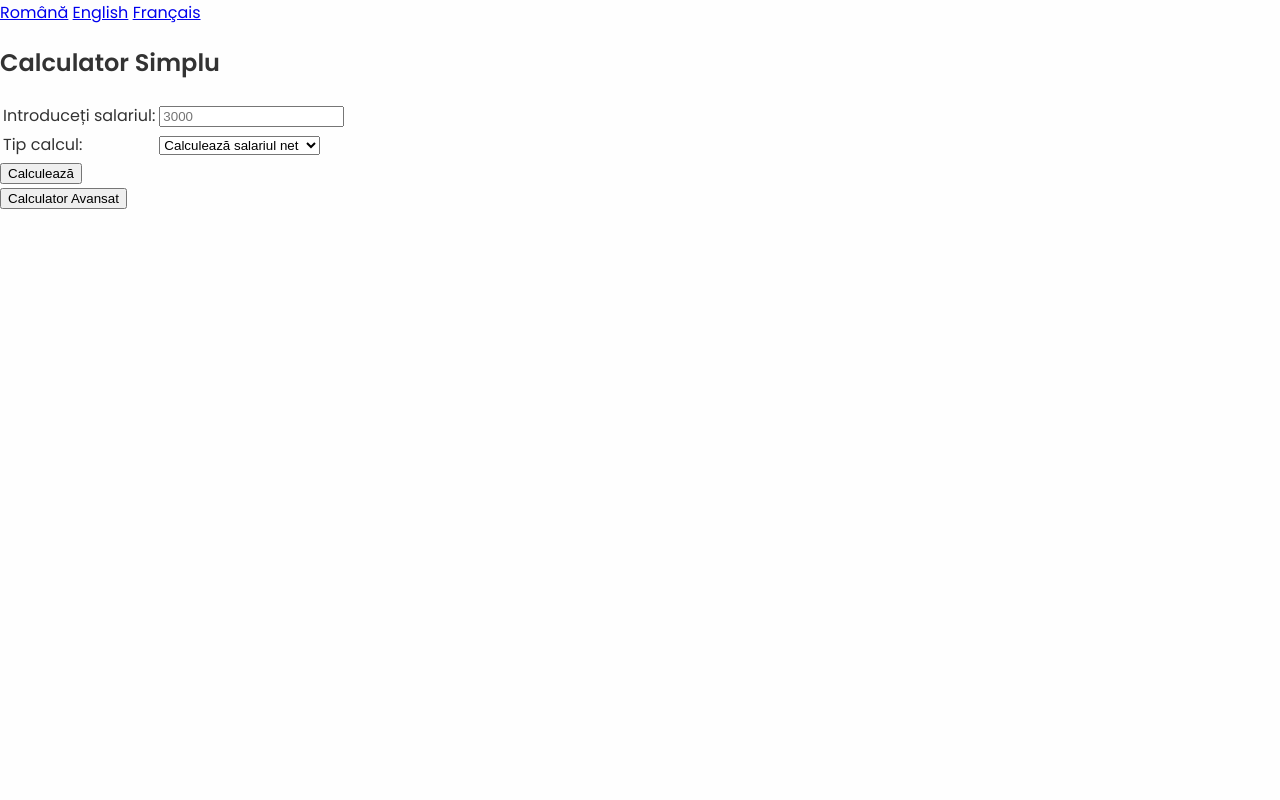
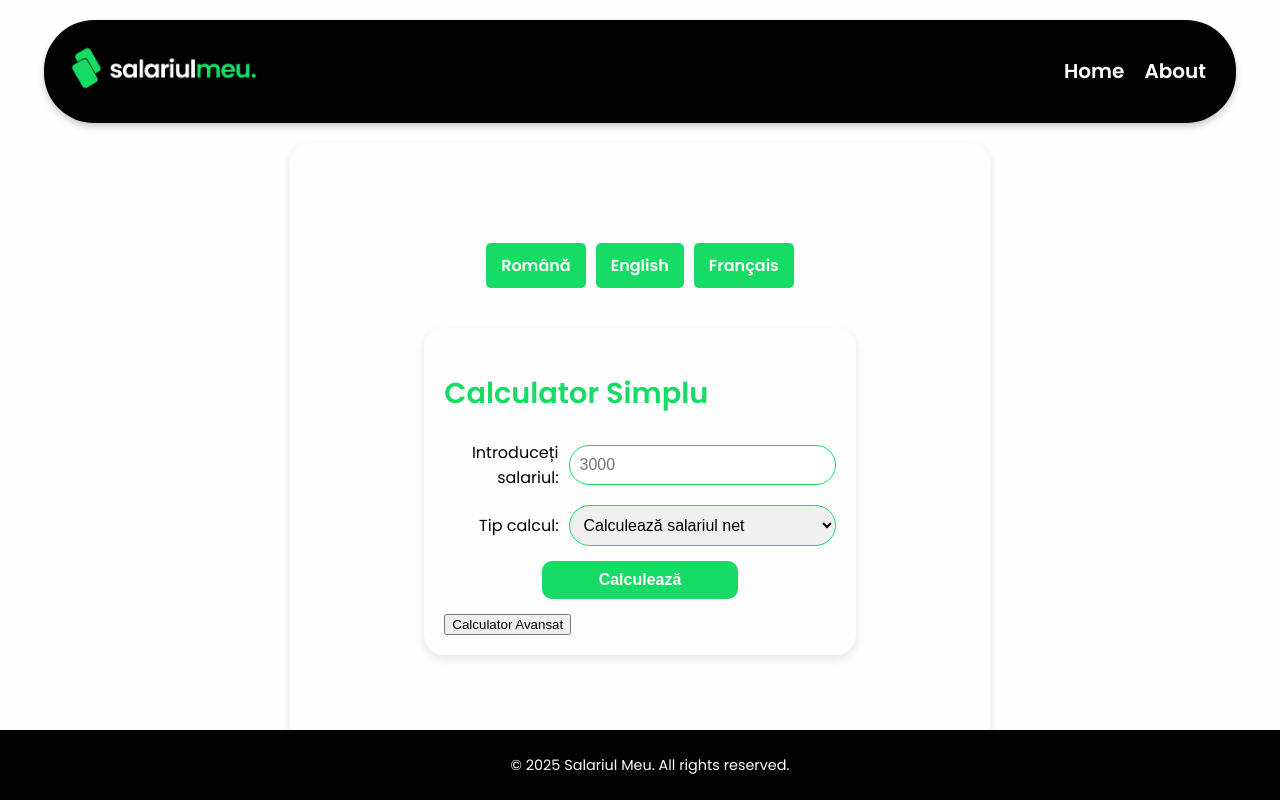
Before and after one commit to davidlinca/salariulmeu, a Flask app: page /calculator.html in a window 1280 px wide. Run offline with Flask 3, Linux system fonts and the light colour scheme.

Commit message:
Calculator page

```diff
--- a/project/static/styles.css
+++ b/project/static/styles.css
@@ -49,14 +49,14 @@ nav ul li {
 
 nav ul li a {
   text-decoration: none;
-  color: #16db65;
+  color: #fefefe;
   font-size: 20px;
   font-weight: bold;
   transition: color 0.3s ease;
 }
 
 nav ul li a:hover {
-  color: #fefefe;
+  color: #16db65;
 }
 
 .language-form {
@@ -116,7 +116,7 @@ main {
 
 .text-section p {
   font-size: 1.2em;
-  color: #020202;
+  color: #5d5d5d;
   margin-bottom: 20px;
 }
 
@@ -188,13 +188,13 @@ footer {
   left: 0;
 }
 
-/* Evidențiere link activ în meniul de navigare */
 nav ul li a.active {
   color: #16db65;
   font-weight: bold;
   text-decoration: underline;
 }
 
+/* about.html */
 .about-page main {
   padding: 20px;
   display: flex;
@@ -238,3 +238,156 @@ nav ul li a.active {
 .about-page section ul li::marker {
   color: #16db65; /* Bulina verde */
 }
+
+/* /calculator.html */
+.calculator-container {
+  display: flex;
+  flex-direction: column;
+  align-items: center;
+  gap: 20px;
+  width: 90%;
+  max-width: 500px;
+  margin: 20px auto;
+  padding: 100px;
+  background-color: #fefefe;
+  border-radius: 20px;
+  box-shadow: 0 4px 10px rgba(0, 0, 0, 0.1);
+}
+
+.calculator-content {
+  display: flex;
+  flex-direction: column;
+  align-items: center;
+  gap: 20px;
+  width: 100%;
+}
+
+.language-buttons {
+  display: flex;
+  gap: 10px;
+  margin-bottom: 20px;
+}
+
+.language-buttons .btn {
+  text-decoration: none;
+  padding: 10px 15px;
+  border-radius: 5px;
+  background-color: #16db65;
+  color: #fefefe;
+  font-weight: bold;
+  transition: background-color 0.3s ease;
+}
+
+.language-buttons .btn:hover {
+  background-color: #058c42;
+}
+
+.calculator-section {
+  flex: 1;
+  display: flex;
+  flex-direction: column;
+  align-items: flex-start;
+  gap: 15px;
+  padding: 20px;
+  background-color: #fefefe;
+  border-radius: 20px;
+  box-shadow: 0 4px 10px rgba(0, 0, 0, 0.1);
+  max-width: 600px;
+}
+
+.calculator-section h2 {
+  font-size: 1.8em;
+  color: #16db65;
+  margin-bottom: 10px;
+  text-align: center;
+}
+
+.calculator-section form {
+  width: 100%;
+  display: flex;
+  flex-direction: column;
+  gap: 15px;
+}
+
+.calculator-section form div {
+  display: flex;
+  flex-direction: row;
+  align-items: center;
+  gap: 10px;
+}
+
+.calculator-section form label {
+  font-size: 1em;
+  color: #020202;
+  flex-basis: 30%;
+  text-align: right;
+}
+
+.calculator-section form input,
+.calculator-section form select {
+  padding: 10px;
+  font-size: 1em;
+  border: 1px solid #16db65;
+  border-radius: 50px;
+  flex-basis: 70%;
+  box-sizing: border-box;
+}
+
+.calculator-section form button {
+  padding: 10px;
+  font-size: 1em;
+  border: none;
+  border-radius: 10px;
+  background-color: #16db65;
+  color: #fefefe;
+  font-weight: bold;
+  cursor: pointer;
+  transition: background-color 0.3s ease;
+  align-self: center;
+  width: 50%;
+}
+
+.calculator-section form button:hover {
+  background-color: #058c42;
+}
+
+.result {
+  flex: 1;
+  text-align: center;
+  padding: 20px;
+  border-radius: 50px;
+  background-color: #16db65;
+  color: #fefefe;
+  font-size: 1.5em;
+  margin-top: 10px;
+  width: 100%;
+  max-width: auto;
+  box-shadow: 0 4px 10px rgba(0, 0, 0, 0.1);
+}
+
+.steps {
+  flex: 1;
+  text-align: left;
+  padding: 20px;
+  border-radius: 10px;
+  background-color: #fefefe;
+  box-shadow: 0 2px 5px rgba(0, 0, 0, 0.1);
+  color: #020202;
+  font-size: 1em;
+  margin-top: 20px;
+  max-width: 600px;
+}
+
+.steps h3 {
+  color: #16db65;
+  font-size: 1.2em;
+}
+
+.steps ul {
+  list-style: disc;
+  padding-left: 20px;
+}
+
+.steps ul li {
+  margin-bottom: 5px;
+}
--- a/project/templates/calculator.html
+++ b/project/templates/calculator.html
@@ -11,8 +11,24 @@
     <script src="{{ url_for('static', filename='script.js') }}" defer></script>
   </head>
   <body>
-    <div class="container">
-      <!-- Butoane pentru limbi -->
+    <header>
+      <div class="logo">
+        <a href="/">
+          <img
+            src="{{ url_for('static', filename='resources/logo/logov2.png') }}"
+            alt="Logo"
+          />
+        </a>
+      </div>
+      <nav>
+        <ul>
+          <li><a href="/" class="btn">Home</a></li>
+          <li><a href="/about.html" class="btn">About</a></li>
+        </ul>
+      </nav>
+    </header>
+
+    <div class="calculator-container">
       <div class="language-buttons">
         <a
           href="/set_language/ro"
@@ -31,14 +47,12 @@
         >
       </div>
 
-      <!-- Calculator Simplu -->
-      <div id="simple-calculator">
+      <div id="calculator-sections">
+        <div id="simple-calculator" class="calculator-section">
           <h2>{{ translations.simple_calculator }}</h2>
           <form method="POST" action="/calculate_simple">
-          <table>
-            <tr>
-              <td>{{ translations.enter_salary }}</td>
-              <td>
+            <div>
+              <label for="salary">{{ translations.enter_salary }}</label>
               <input
                 type="number"
                 id="salary"
@@ -46,11 +60,9 @@
                 required
                 placeholder="3000"
               />
-              </td>
-            </tr>
-            <tr>
-              <td>{{ translations.calculation_type }}</td>
-              <td>
+            </div>
+            <div>
+              <label for="type">{{ translations.calculation_type }}</label>
               <select id="type" name="type" required>
                 <option value="net">
                   {{ translations.calculate_net_salary }}
@@ -59,9 +71,7 @@
                   {{ translations.calculate_gross_salary }}
                 </option>
               </select>
-              </td>
-            </tr>
-          </table>
+            </div>
             <button type="submit">{{ translations.calculate }}</button>
           </form>
           <button onclick="toggleCalculator('advanced')">
@@ -69,57 +79,47 @@
           </button>
         </div>
 
-      <!-- Calculator Avansat -->
-      <div id="advanced-calculator" style="display: none">
+        <div id="advanced-calculator" class="calculator-section" style="display: none;">
           <h2>{{ translations.advanced_calculator }}</h2>
           <form method="POST" action="/calculate_advanced">
-          <table>
-            <tr>
-              <td>{{ translations.full_salary }}</td>
-              <td>
+            <div>
+              <label for="full_salary">{{ translations.full_salary }}</label>
               <input
                 type="number"
                 id="full_salary"
                 name="full_salary"
                 required
               />
-              </td>
-            </tr>
-            <tr>
-              <td>{{ translations.meal_tickets }}</td>
-              <td>
+            </div>
+            <div>
+              <label for="meal_tickets">{{ translations.meal_tickets }}</label>
               <input type="number" id="meal_tickets" name="meal_tickets" />
-              </td>
-            </tr>
-            <tr>
-              <td>{{ translations.ticket_value }}</td>
-              <td>
+            </div>
+            <div>
+              <label for="ticket_value">{{ translations.ticket_value }}</label>
               <input type="number" id="ticket_value" name="ticket_value" />
-              </td>
-            </tr>
-            <tr>
-              <td>{{ translations.dependents }}</td>
-              <td><input type="number" id="dependents" name="dependents" /></td>
-            </tr>
-            <tr>
-              <td>{{ translations.children }}</td>
-              <td><input type="number" id="children" name="children" /></td>
-            </tr>
-            <tr>
-              <td>{{ translations.tax_exempt }}</td>
-              <td>
+            </div>
+            <div>
+              <label for="dependents">{{ translations.dependents }}</label>
+              <input type="number" id="dependents" name="dependents" />
+            </div>
+            <div>
+              <label for="children">{{ translations.children }}</label>
+              <input type="number" id="children" name="children" />
+            </div>
+            <div>
+              <label for="tax_exempt">{{ translations.tax_exempt }}</label>
               <select id="tax_exempt" name="tax_exempt">
                 <option value="yes">{{ translations.yes }}</option>
                 <option value="no">{{ translations.no }}</option>
               </select>
-              </td>
-            </tr>
-          </table>
+            </div>
             <button type="submit">{{ translations.calculate }}</button>
           </form>
           <button onclick="toggleCalculator('simple')">
             {{ translations.simple_calculator }}
           </button>
+        </div>
       </div>
 
       {% if result %}
@@ -137,5 +137,10 @@
       </div>
       {% endif %}
     </div>
+
+    <footer>
+      <p>&copy; 2025 Salariul Meu. All rights reserved.</p>
+    </footer>
+    </script>
   </body>
 </html>
```
Lines whose indentation alone changed are shown as unchanged.
